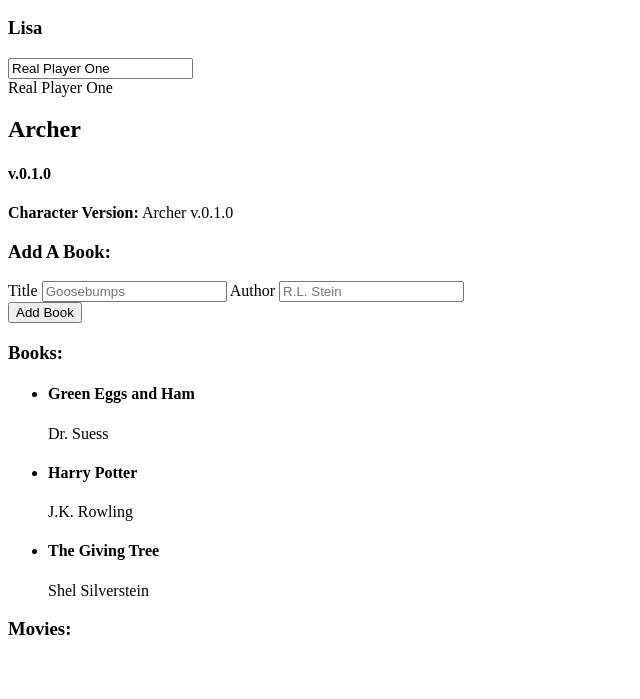
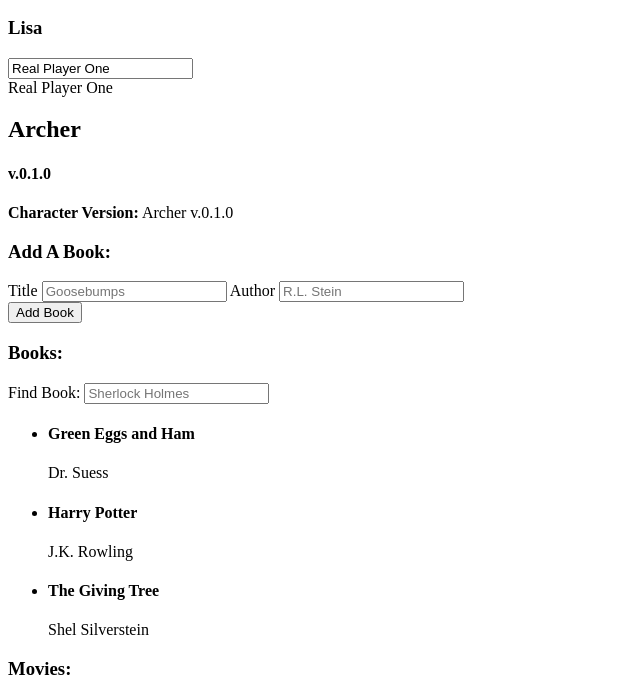
Before and after one commit to herrolisa/angular-demo, a plain HTML site: page public/index.html in a window 1280 px wide. Shown: the part 110-809 px from the top of the page, without its empty margins (0-640 px from the left). Drawn offline with nearby package versions, Linux system fonts and the light colour scheme; no server answers.

Commit message:
filter books by title

```diff
--- a/public/index.html
+++ b/public/index.html
@@ -41,8 +41,13 @@
     </div>
     <button ng-click="BookService.addBook({title: title, author: author}); title=''; author='';">Add Book</button>
     <h3>Books:</h3>
+    <div>
+      <label>Find Book:
+        <input type="search" name="bookTitle" placeholder="Sherlock Holmes" ng-model="bookTitleFilterValue">
+      </label>
+    </div>
     <ul class="value_of_books">
-      <li ng-repeat="book in BookService.books">
+      <li ng-repeat="book in BookService.books | filter: {title: bookTitleFilterValue }">
         <h4 class="book_title">{{book.title}}</h4>
         <p class="book_author">{{book.author}}</p>
       </li>
```
